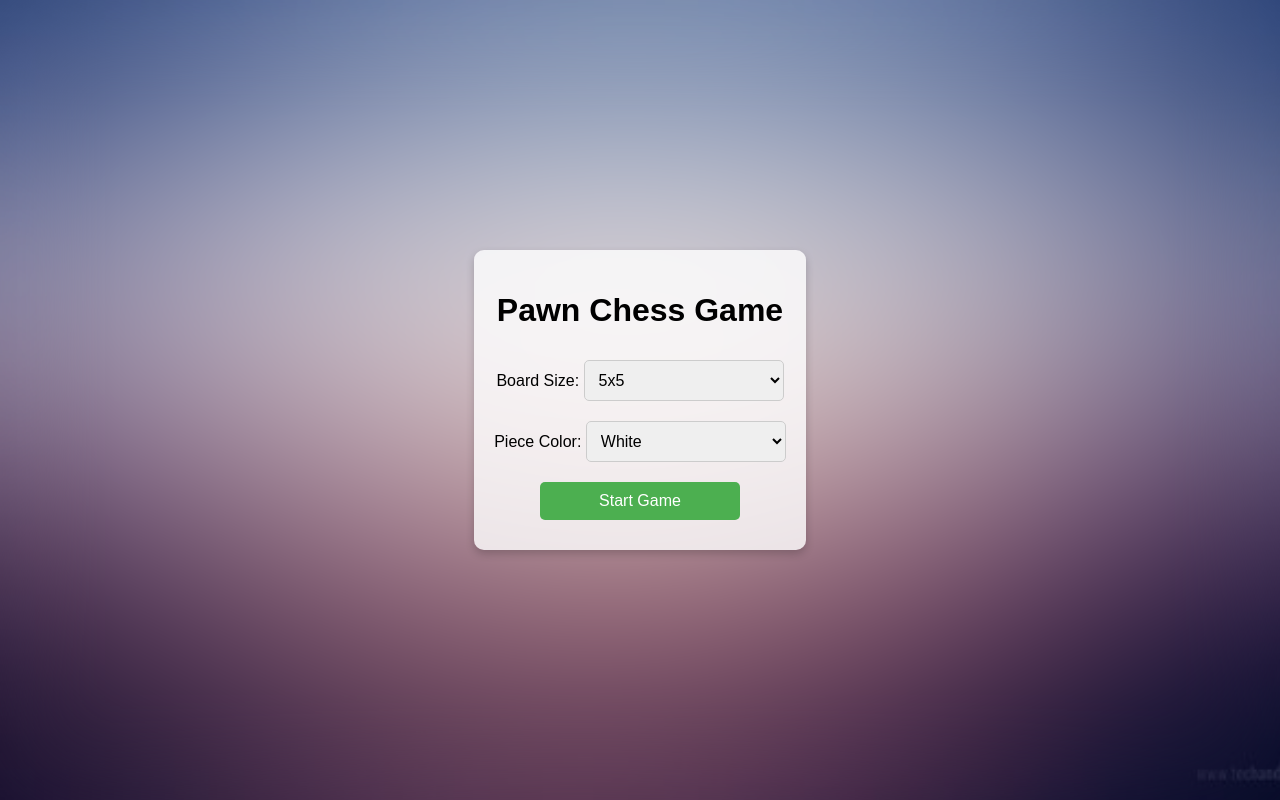
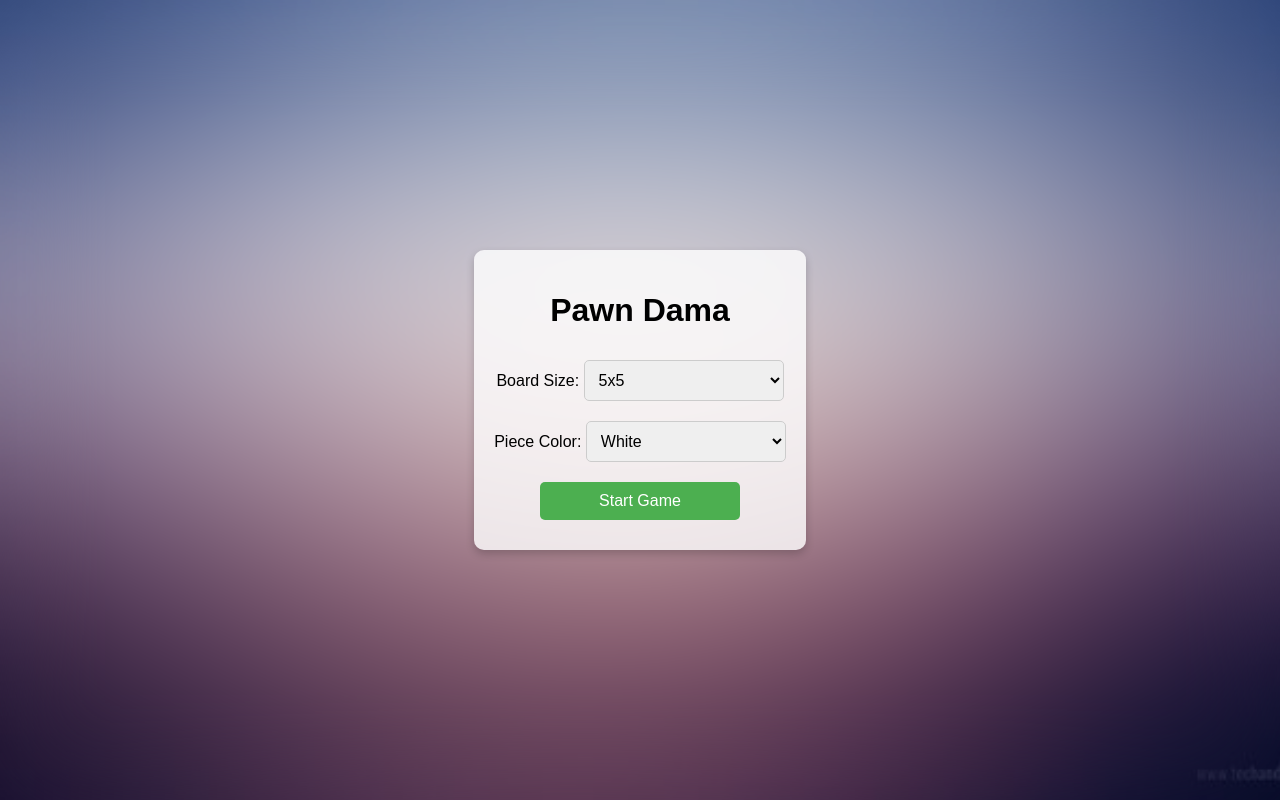
Before and after one commit to erdemphl/solving-pawn-dama-with-alphazero, a Flask app: page / in a window 1280 px wide. Run offline with Flask 3, Linux system fonts and the light colour scheme.

Commit message:
cookie update

```diff
--- a/app.py
+++ b/app.py
@@ -52,7 +52,7 @@ def board():
     g = Dama(board_size)
     n1 = NNet(g)
     n1.load_checkpoint('./test_models/', models[board_size])
-    args1 = dotdict({'numMCTSSims': 400, 'cpuct': 1})
+    args1 = dotdict({'numMCTSSims': 1000, 'cpuct': 1})
     mcts1 = MCTS(g, n1, args1)
     ai = lambda x: np.argmax(mcts1.getActionProb(x, temp=0))
 
--- a/templates/board.html
+++ b/templates/board.html
@@ -3,7 +3,8 @@
 <head>
     <meta charset="UTF-8">
     <meta name="viewport" content="width=device-width, initial-scale=1.0">
-    <title>Pawn Chess Game Board</title>
+    <title>Pawn Dama</title>
+    <link rel="icon" type="image/png" sizes="32x32" href="static/white_piece.png">
     <style>
         body {
             font-family: Arial, sans-serif;
@@ -179,7 +180,7 @@
 <body>
     <div class="blur-background"></div>
     <div class="container">
-        <h1>Pawn Chess</h1>
+        <h1>Pawn Dama</h1>
         <div class="board-container">
             <div class="coordinates row-coords"></div>
             <div class="coordinates col-coords"></div>
--- a/templates/index.html
+++ b/templates/index.html
@@ -3,7 +3,8 @@
 <head>
     <meta charset="UTF-8">
     <meta name="viewport" content="width=device-width, initial-scale=1.0">
-    <title>Pawn Chess Game</title>
+    <title>Pawn Dama</title>
+    <link rel="icon" type="image/png" sizes="32x32" href="static/white_piece.png">
     <style>
         body {
             font-family: Arial, sans-serif;
@@ -57,7 +58,7 @@
 <body>
     <div class="blur-background"></div>
     <div class="container">
-        <h1>Pawn Chess Game</h1>
+        <h1>Pawn Dama</h1>
         <form action="/start_game" method="get">
             <label for="board_size">Board Size:</label>
             <select name="board_size" id="board_size">
```
